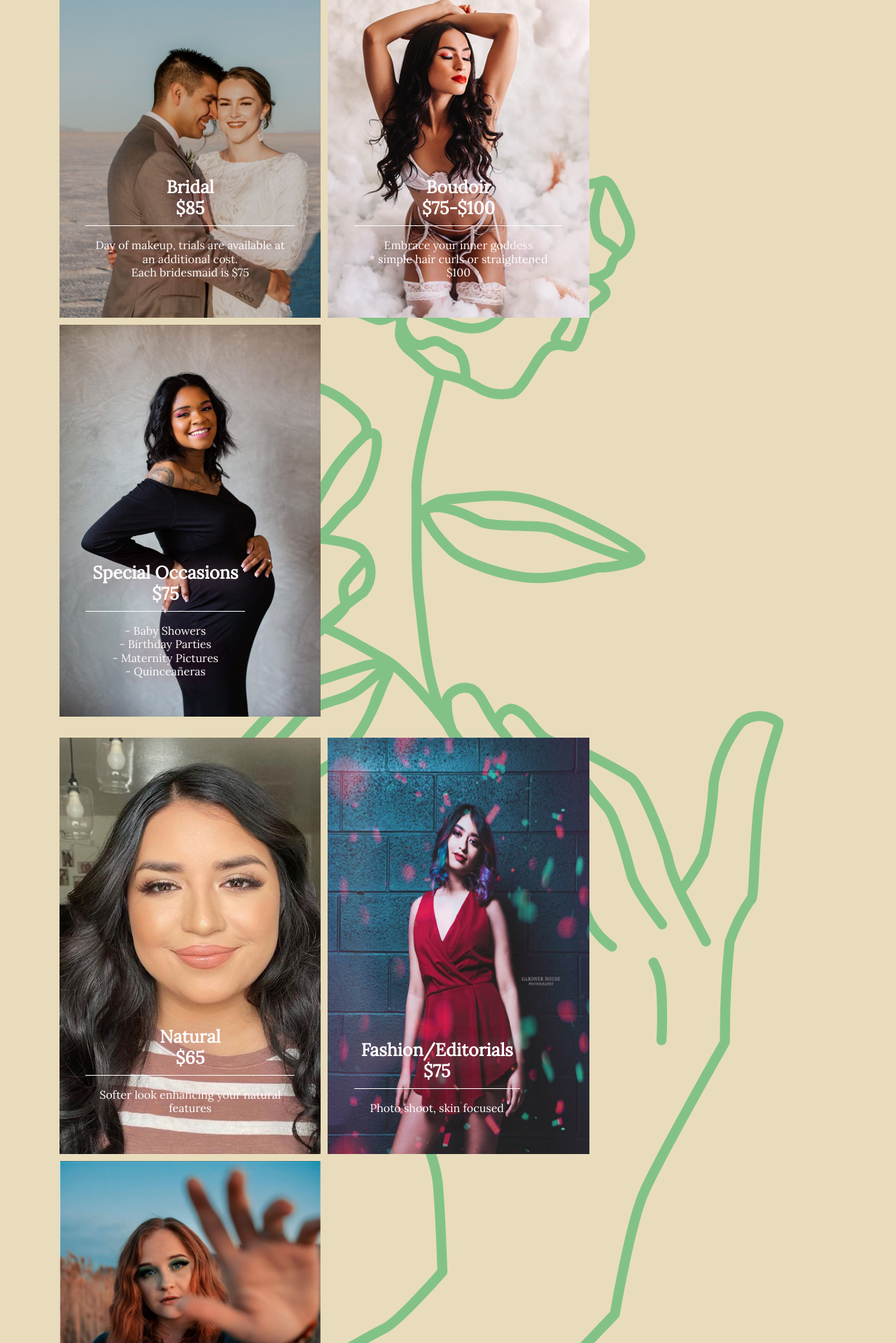
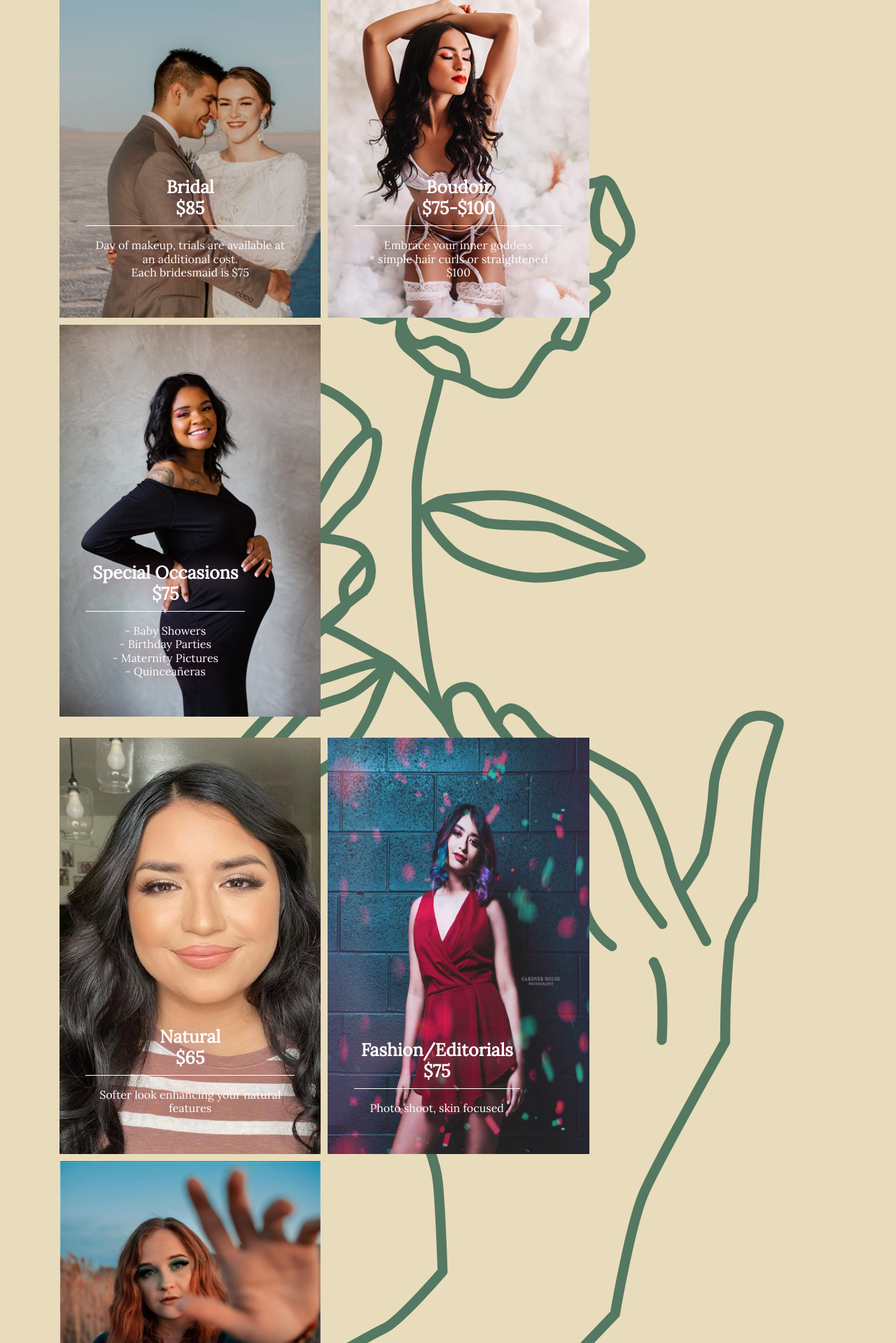
Before and after one commit to tuckernickman/briannabravobeauty.com, a PHP site: page /index.php in a window 1280 px wide. Shown: the part 1067-2986 px from the top of the page at 70% size. Run offline with PHP 8.4, Linux system fonts and the light colour scheme; some libraries are stand-ins or nearby versions; some web fonts are replaced.

Commit message:
logo edit

```diff
--- a/styles/main.css
+++ b/styles/main.css
@@ -62,11 +62,14 @@ body {
     margin:0;
     min-height: 100vh;
     background-color:  #E8dcbc;
-    background-image:url('/assets/logo/logo2.svg');
+    background-image:url('/assets/logo/logo2.1.svg');
     background-attachment: fixed;
     background-position: center;
     background-size: 75%;
     background-repeat:no-repeat;
+    -webkit-background-size: no-repeat;
+    -moz-background-size: no-repeat;
+    -o-background-size: no-repeat;
     -webkit-background-size: 75%;
     -moz-background-size: 75%;
     -o-background-size: 75%;
```
Also changed, not shown: assets/logo/logo2.1.svg (added).
